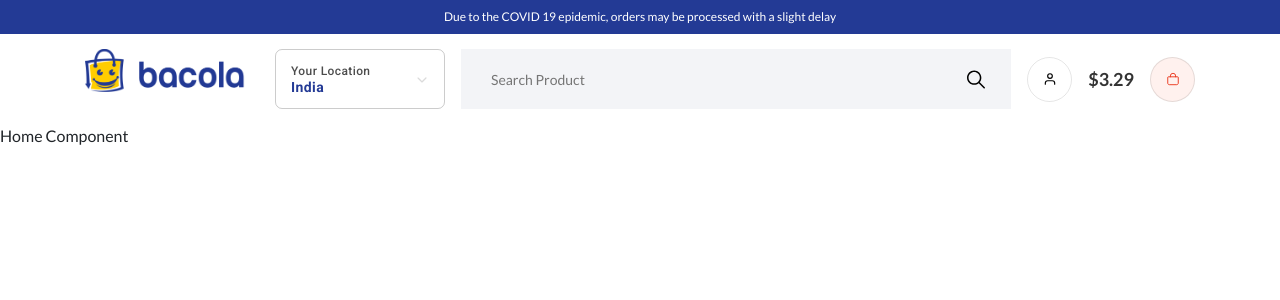
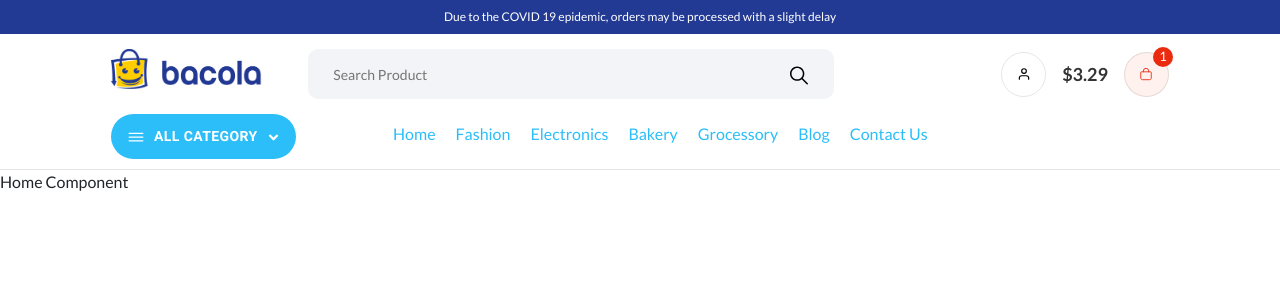
Before and after one commit to subendra123/EcommerceFullstack, a React (Create React App) app: page / in a window 1280 px wide. Shown: the top 300 px of the page. Built offline with nearby package versions, Linux system fonts and the light colour scheme; no server answers.

Commit message:
Working in Navbar

```diff
--- a/package.json
+++ b/package.json
@@ -8,9 +8,11 @@
     "@mui/icons-material": "^5.16.1",
     "@mui/material": "^5.16.2",
     "@mui/styled-engine-sc": "^6.0.0-alpha.18",
+    "@popperjs/core": "^2.11.8",
     "@testing-library/jest-dom": "^5.17.0",
     "@testing-library/react": "^13.4.0",
     "@testing-library/user-event": "^13.5.0",
+    "axios": "^1.7.2",
     "bootstrap": "^4.1.3",
     "react": "^18.3.1",
     "react-dom": "^18.3.1",
--- a/src/App.css
+++ b/src/App.css
@@ -23,6 +23,31 @@ body {
 .bg_blue {
     background-color: #233a95;
 }
+.container {
+    max-width: 85%;
+}
+
+@media (min-width:1300px) {
+    .container .container-lg, .container-md, .container-sm, .container-x1 {
+        max-width: 1200px  ;
+    }
+}
+
+::-webkit-scrollbar {
+    width: 8px !important;
+    height: 8px !important;
+}
+::-webkit-scrollbar-thumb {
+    background: #ccc !important;
+}
+::-webkit-scrollbar-track {
+    background-color: transparent !important;
+}
+.header_wrapper {
+    border-bottom: 1px solid rgba(0, 0, 0, 0.1);
+    padding-bottom: 10px;
+
+}
 
 .header_wrapper .header {
     width: 100%;
@@ -35,7 +60,7 @@ body {
 }
 .header_wrapper .header .part2 .countryDrop {
     width: 170px;
-    height: 60px;
+    height: 45px;
     min-width: 170px;
     color: rgba(0, 0, 0, 0.2) !important;
     border: 1px solid rgba(0, 0, 0, 0.2) !important;
@@ -68,14 +93,16 @@ body {
     opacity: 0.7;
 }
 
-.header .headerSearch {
+ .headerSearch {
     width: 60%;
-    height: 60px;
+    height: 50px;
     background: #f3f4f7;
-    padding: 10px;
+    padding: 5px;
     position: relative;
+    border-radius: 10px;
+
 }
-.header .headerSearch input {
+ .headerSearch input {
     width: 100%;
     height: 40px;
     background: transparent !important;
@@ -86,9 +113,9 @@ body {
     border: none !important;
     padding: 0px 20px !important;
 }
-.header .headerSearch button {
+ .headerSearch button {
     position: absolute;
-    top: 10px;
+    top: 6px;
     right: 15px;
     z-index: 100;
     min-width: 40px !important;
@@ -98,7 +125,7 @@ body {
     color: #000;
 
 }
-.header .headerSearch button svg {
+ .headerSearch button svg {
     font-size: 25px;
 }
 .header .part3 .circle {
@@ -127,44 +154,121 @@ body {
 .cartTab button svg {
     color: #ea2b0f !important;
 }
-/* .header .part3 .cart_circle {
-    align-items: center;
-    justify-content: center;
-    min-width: 45px !important;
-    height: 45px !important;
-    width: 45px !important;
-    border-radius: 50% !important;
-    border: 1px solid rgba(0, 0, 0, 0.1) !important;
-    color: #000;
-    background-color: #fff1ee !important;
-} */
-/*
-.header .part3 .circle svg {
-    font-size: 22px;
-}
-.cartTab  .price{
-    font-size: 18px;
-    color: rgba(0, 0, 0, 0.8) !important;
-    font-weight: 700;
-
-}
-.cartTab button {
-    background-color: #fff1ee !important;
-    border-radius: 30px;
-    width: 30px;
-    height: 50px;
-
-}
-.cartTab button svg {
-    color: #ea2b0f !important;
-} */
-/* .cartTab .count {
+.cartTab .count {
     position: absolute;
-    top: 0px;
-    right: 0;
+    top: -5px;
+    right: -4px;
     background: #ea2b0f;
     border-radius: 50%;
     color: #fff;
-    width: 25px !important;
-    height: 25px !important;
-} */
+    width: 20px !important;
+    height: 20px !important;
+    font-size: 13px;
+}
+
+.locationModal .MuiPaper-elevation {
+    padding: 25px;
+    position: relative;
+}
+.locationModal h4 {
+    font-size: 24px;
+    font-weight: bold;
+    color: rgba(0, 0, 0, 0.7);
+}
+.locationModal p {
+    width: 90%;
+    font-size: 15px;
+    padding: 5px 1px;
+
+}
+.locationModal .countryList {
+    margin-bottom: 0;
+    max-height: 400px;
+    overflow-y: scroll;
+    overflow-x: hidden;
+}
+.locationModal .countryList li {
+    width: 100%;
+    list-style: none;
+}
+.locationModal .countryList li button {
+    padding: 15px 20px !important;
+    width: 100%;
+    text-transform: capitalize !important;
+    color: #000 !important;
+    justify-content: flex-start !important;
+
+}
+.locationModal .countryList li button:hover  {
+   background: #f1f1f1 !important;
+}
+.locationModal .countryList li button.active{
+    background: #e2e2e2;
+}
+.locationModal .close_ {
+    position: absolute;
+    top: 10px;
+    right: 10px;
+    color: #000 !important;
+    min-width: 40px !important;
+    width: 40px !important;
+    height: 40px !important;
+    border-radius: 50% !important;
+}
+.locationModal .close_ {
+    font-size: 22px;
+}
+
+
+/*  Second Navigation */
+
+nav .allCatTab {
+    background: #2bbef9;
+    padding: 10px 15px !important;
+    border-radius: 30px !important;
+}
+nav .allCatTab *{
+    color: #fff;
+}
+nav .allCatTab:hover {
+    background: #2bbef9;
+}
+nav .allCatTab .text {
+    font-weight: 600;
+}
+nav .allCatTab .icon1 svg {
+    font-size: 20px !important;
+}
+nav .allCatTab .icon2 svg {
+    font-size: 15px !important;
+}
+ nav .navpart2 ul{
+    margin-bottom: 0;
+    display: flex;
+
+
+}
+nav .navpart2 .list_inline_item {
+    font-size: 16px;
+    text-decoration: none;
+    list-style-type: none;
+   text-transform: capitalize;
+   padding: 8px 10px;
+   transition: all 0.2s ease-in-out;
+   border-radius: 25px;
+
+}
+nav .navpart2 .list_inline_item .list_link {
+    color: #2bbef9;
+    text-decoration: none;
+}
+nav .navpart2 .list_inline_item  :hover {
+    background-color: #024763;
+    color: white;
+    border-radius: 8px;
+    border: none;
+    outline: none;
+    padding: 10px 7px;
+    letter-spacing: 3px;
+    font-size: 12px;
+}
--- /dev/null
+++ b/src/components/Header/Navigation/index.js
@@ -0,0 +1,40 @@
+import React from 'react'
+import Button from "@mui/material/Button";
+import { IoIosMenu } from "react-icons/io";
+import { FaAngleDown } from "react-icons/fa";
+import { Link } from 'react-router-dom';
+
+
+const Navigation = () => {
+  return (
+    <>
+    <nav>
+        <div className="container">
+            <div className="row">
+                <div className="col-sm-3 navpart1">
+                    <Button className='allCatTab align-items-center'>
+                        <span className="icon1 mr-2"><IoIosMenu /></span>
+                        <span className='text'>All Category</span>
+                        <span className='icon2 ml-2'><FaAngleDown /></span>
+                    </Button>
+                </div>
+
+                <div className="col-sm-9 navpart2 d-flex align-item-center">
+                    <ul className="list listinline w-100">
+                        <li className="list_inline_item"><Link className='list_link' to="/">Home</Link></li>
+                        <li className="list_inline_item"><Link className='list_link' to="/">Fashion</Link></li>
+                        <li className="list_inline_item"><Link className='list_link' to="/">Electronics</Link></li>
+                        <li className="list_inline_item"><Link className='list_link' to="/">Bakery</Link></li>
+                        <li className="list_inline_item"><Link className='list_link' to="/">Grocessory</Link></li>
+                        <li className="list_inline_item"><Link className='list_link' to="/">Blog</Link></li>
+                        <li className="list_inline_item"><Link className='list_link' to="/">Contact Us</Link></li>
+                    </ul>
+                </div>
+            </div>
+        </div>
+    </nav>
+    </>
+  )
+}
+
+export default Navigation
--- /dev/null
+++ b/src/components/Header/SearchBox/index.js
@@ -0,0 +1,15 @@
+import React from 'react'
+import { IoIosSearch } from "react-icons/io";
+import Button from "@mui/material/Button";
+const SearchBox = () => {
+  return (
+   <>
+     <div className="headerSearch ml-3 mr-3">
+            <input type="text" placeholder="Search Product" />
+            <Button> <IoIosSearch /> </Button>
+         </div>
+   </>
+  )
+}
+
+export default SearchBox
--- a/src/components/Header/index.js
+++ b/src/components/Header/index.js
@@ -2,15 +2,19 @@ import { Link } from "react-router-dom"
 import Logo from "../../assests/images/logo.png"
 // import countryDropdown from "../counryDropdown"
 import Button from "@mui/material/Button";
-import React from 'react'
+import React, { useContext } from 'react'
 import { IoIosArrowDown } from "react-icons/io";
 import CountryDropdown from "../counryDropdown";
 import { IoIosSearch } from "react-icons/io";
 import { FiUser } from "react-icons/fi";
 import { IoBag } from "react-icons/io5";
 import { IoBagOutline } from "react-icons/io5";
+import SearchBox from "./SearchBox";
+import Navigation from "./Navigation";
+import { myContext } from "../../App";
 
 const Header = () => {
+  const context = useContext(myContext);
   return (
     <div className="header_wrapper">
       <div className="top_strip bg_blue">
@@ -19,7 +23,7 @@ const Header = () => {
         </div>
       </div>
 
-      <div className="header">
+      <header className="header">
         <div className="container">
           <div className="row">
           <div className="logoWrapper col-sm-2 d-flex align-content-censter ">
@@ -27,13 +31,16 @@ const Header = () => {
           </div>
 
           <div className="col-sm-10 d-flex align-items-center part2">
-            <CountryDropdown />
+
+              {
+                context.countrylist.length !==0 &&
+                <CountryDropdown />
+              }
+
          {/* HEADER SEARCH start Here */}
 
-         <div className="headerSearch ml-3 mr-3">
-            <input type="text" placeholder="Search Product" />
-            <Button> <IoIosSearch /> </Button>
-         </div>
+         <SearchBox />
+
 
           {/* HEADER SEARCH End Here */}
 
@@ -43,6 +50,8 @@ const Header = () => {
             <span className="price">$3.29</span>
            <div className="position-relative ml-2">
            <Button className="circle ml-2"><IoBagOutline /></Button>
+
+           <span className="count d-flex align-item-center justify-content-center">1</span>
            </div>
            </div>
           </div>
@@ -50,7 +59,9 @@ const Header = () => {
           </div>
           </div>
         </div>
-      </div>
+      </header>
+
+      <Navigation />
     </div>
   )
 }
--- a/src/components/counryDropdown/index.js
+++ b/src/components/counryDropdown/index.js
@@ -1,18 +1,89 @@
-import React from 'react'
-import Button from "@mui/material/Button";
+import React, { useEffect, useState } from 'react'
+
 
 import { IoIosArrowDown } from "react-icons/io";
+import DialogTitle from '@mui/material/DialogTitle';
+import Dialog from '@mui/material/Dialog';
+
+import { IoIosSearch } from "react-icons/io";
+import Button from "@mui/material/Button";
+import { MdClose } from "react-icons/md";
+import { myContext } from "../../App";
+import { useContext } from 'react'
+import { drawerClasses } from '@mui/material';
 
 const CountryDropdown = () => {
+
+  const context = useContext(myContext);
+  const[isOpenModal, setisOpenModal] = useState(false);
+  const[selectedCountry, setSelectedCountry] = useState(null)
+
+  const[countryList, setCountryList] = useState([])
+
+
+  const SelectCountry = (index, country) => {
+    setSelectedCountry(index)
+    setisOpenModal(false);
+    context.setSelectedCountry(country)
+
+  }
+
+  useEffect(() => {
+    setCountryList(context.countrylist)
+  }, [])
+
+  const filterList = (e) => {
+    const keyword = e.target.value.toLowerCase();
+
+    if(keyword !== "") {
+      const list = countryList.filter((item) => {
+        return item.country.toLowerCase().includes(keyword);
+      });
+      setCountryList(list);
+    } else {
+      setCountryList(context.countrylist);
+    }
+
+
+
+  }
+
   return (
     <>
-     <Button className="countryDrop">
+     <Button className="countryDrop" onClick={() => setisOpenModal(true)}>
         <div className="info d-flex flex-column">
           <span className="label">Your Location</span>
-          <span className="name">India</span>
+          <span className="name">{context.selectedCountry !== "" ? context.selectedCountry.length > 10 ? context.selectedCountry?.substr(0,10)+'...' :
+          context.selectedCountry : "Select Location"  }</span>
         </div>
         <span className="ml-auto"><IoIosArrowDown /></span>
       </Button>
+
+      <Dialog open={isOpenModal} onClose={() => setisOpenModal(false)} className='locationModal'>
+        <h4 className='mb-0'>Choose Your Delivery Location</h4>
+        <p>Enter your address and we will specify the offer for your area.</p>
+        <Button className='close_'><MdClose   onClick={() => setisOpenModal(false)} /></Button>
+
+        <div className="headerSearch w-100">
+            <input type="text" placeholder="Search Product"    onChange={filterList}/>
+            <Button> <IoIosSearch /> </Button>
+         </div>
+
+         <ul className="countryList mt-3">
+
+          {
+            countryList?.length!==0 && countryList?.map((item, index) => {
+              return(
+                <li key={index}><Button className={ `${selectedCountry ===index ? 'active': ''}`}  onClick={() => SelectCountry(index, item.country)}>{item.country}</Button></li>
+              )
+            })
+          }
+
+
+
+         </ul>
+        </Dialog>
+
     </>
   )
 }
```
Also changed, not shown: src/App.js (+31 -1 lines), 1 other file (tests, documents, lock files or other folders).
